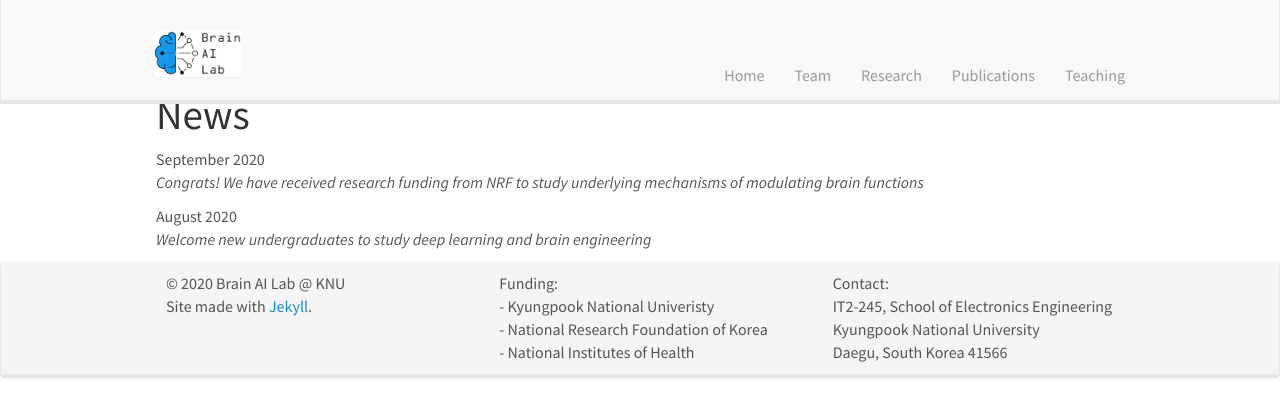
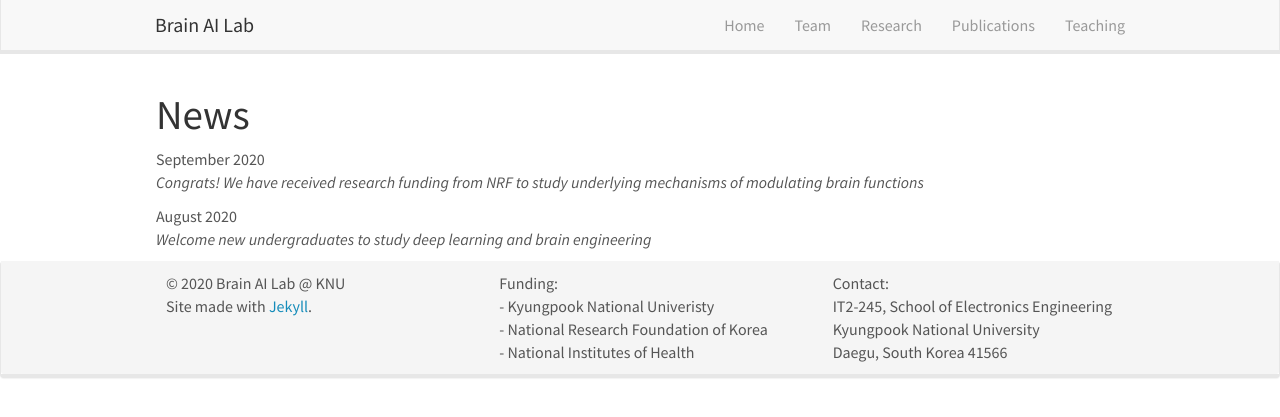
Before and after one commit to KNU-BrainAI/knu-brainai.github.io, a Jekyll site: the page built from _pages/allnews.md, in a window 1280 px wide. Shown: the top 417 px of the page. Built offline with Jekyll 4.4.1, drawn with Linux system fonts in a browser that asks for light colours; nearby versions of some CDN libraries.

Commit message:
Update header.html

```diff
--- a/_includes/header.html
+++ b/_includes/header.html
@@ -8,7 +8,7 @@
 		<span class="icon-bar"></span>
 	  </button>
 
-    <a class="navbar-brand" href="{{ site.url }}{{ site.baseurl }}/"><img src="{{ site.url }}{{ site.baseurl }}/images/LabLogo_v2.jpg" width="10%">
+    <a class="navbar-brand" href="{{ site.url }}{{ site.baseurl }}/">Brain AI Lab
 
         </a>
 
```
